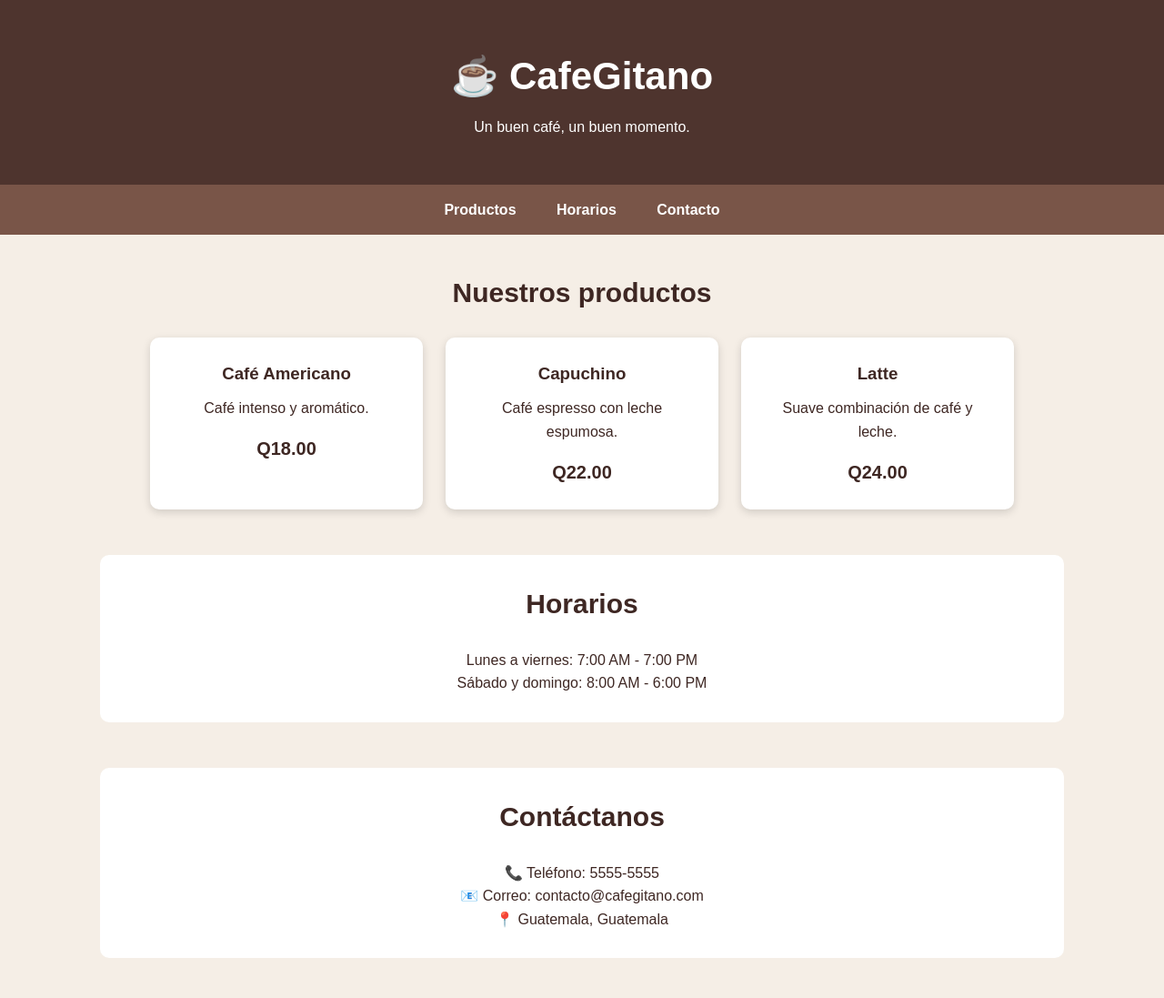
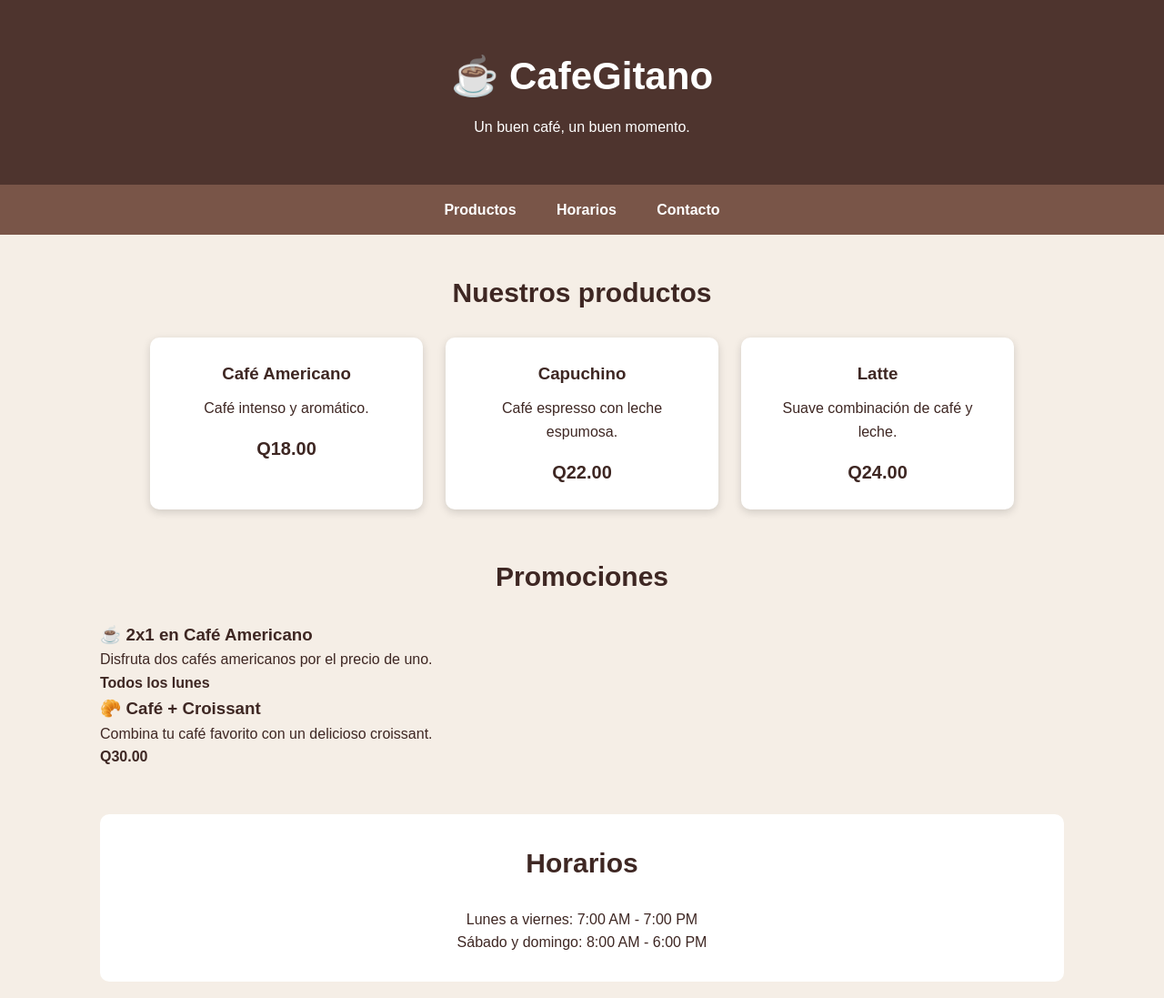
Before and after one commit to joseivan28gc/CafeGitano, a plain HTML site: page index.html in a window 1280 px wide. Shown: the top 1097 px of the page at 91% size. Drawn offline with Linux system fonts and the light colour scheme.

Commit message:
Agrega seccion de promociones

```diff
--- a/index.html
+++ b/index.html
@@ -44,6 +44,24 @@
             </div>
         </section>
 
+<section id="promociones">
+    <h2>Promociones</h2>
+
+    <div class="promociones">
+        <div class="promocion">
+            <h3>☕ 2x1 en Café Americano</h3>
+            <p>Disfruta dos cafés americanos por el precio de uno.</p>
+            <strong>Todos los lunes</strong>
+        </div>
+
+        <div class="promocion">
+            <h3>🥐 Café + Croissant</h3>
+            <p>Combina tu café favorito con un delicioso croissant.</p>
+            <strong>Q30.00</strong>
+        </div>
+    </div>
+</section>
+
         <section id="horarios">
             <h2>Horarios</h2>
             <p>Lunes a viernes: 7:00 AM - 7:00 PM</p>
```
